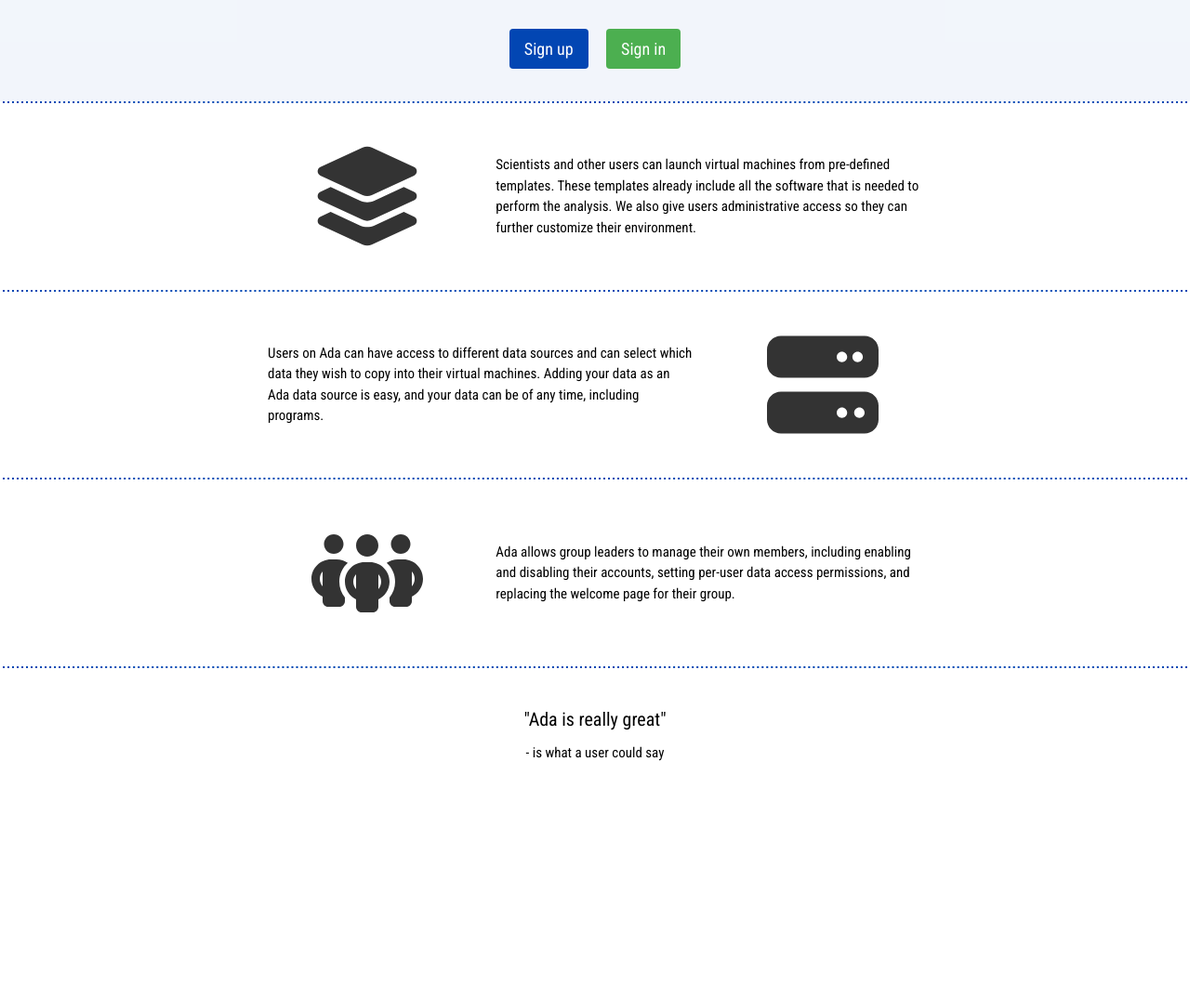
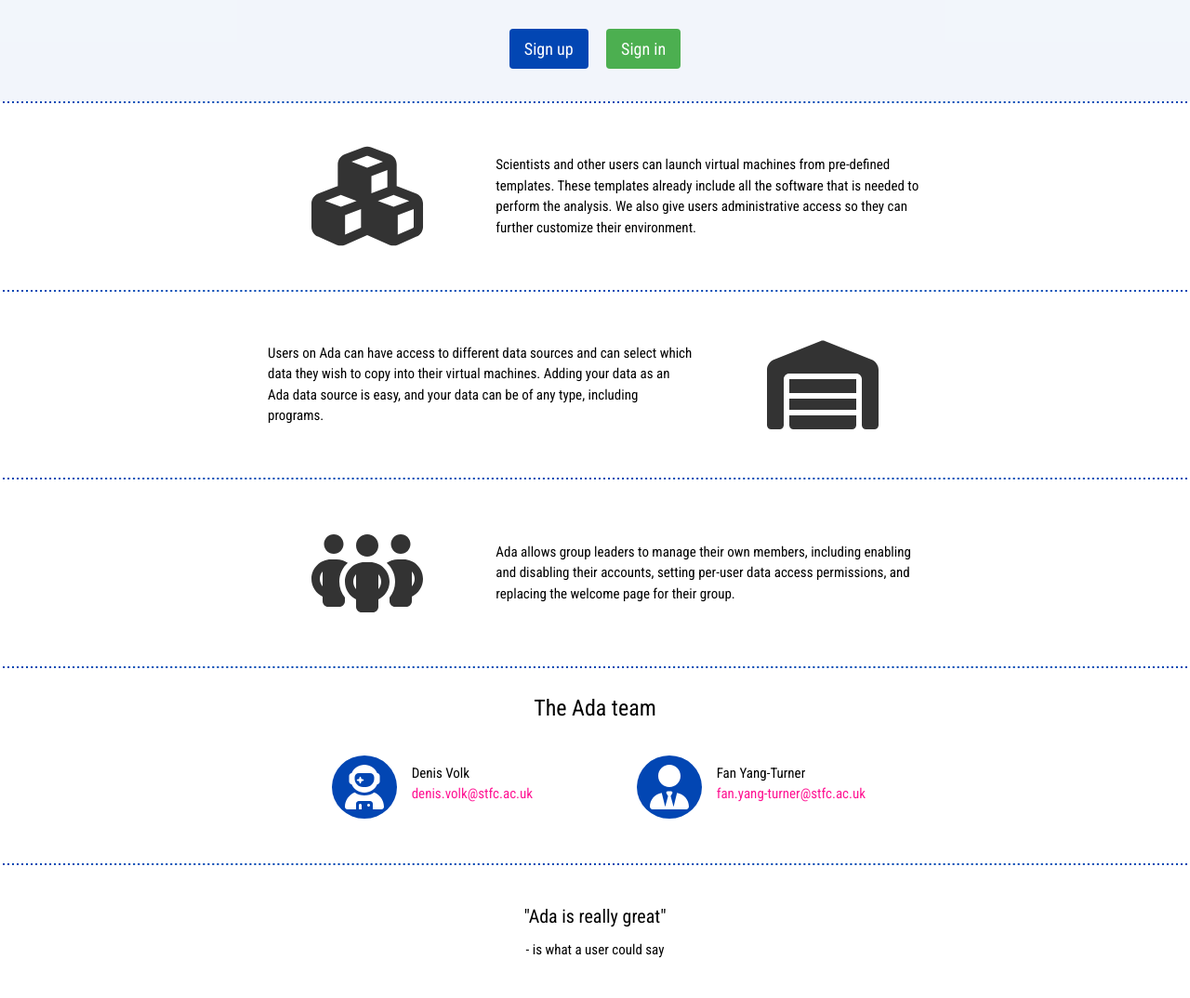
Before and after one commit to dvolk/ada2025, a Python web app: template templates/landing.jinja2 in a window 1280 px wide. Shown: the part 718-1792 px from the top of the page at 93% size. Before the commit the page ends 1537 px from the top, so only its background shows below. Run offline with Jinja, Linux system fonts and the light colour scheme; the template is opened without the code that fills it, so the values that code supplies are empty; some libraries are stand-ins or nearby versions.

Commit message:
add team to landing page

```diff
--- a/templates/landing.jinja2
+++ b/templates/landing.jinja2
@@ -38,12 +38,24 @@
              max-width: 120px;
              color: #333;
          }
+         .mid-icon {
+             font-size: 48px;
+             border-radius: 50%;
+             padding: 10px 5px 10px 5px;
+             max-width: 100px;
+             background-color: rgb(2, 70, 179);
+             color: white;
+
+         }
          .set-width {
              max-width: 800px;
          }
          hr {
              border: 1px dashed;
              margin: 0;
+         }
+         .email {
+             color: rgb(255, 20, 147) !important;
          }
         </style>
     </head>
@@ -77,7 +89,7 @@
             <div class="w3-container set-width" style="padding-top: 25px; padding-bottom: 25px;">
             <div class="w3-container w3-row" style="display: flex; align-items: center;">
                 <div class="w3-container w3-third">
-                    <i class="fa fa-fw fa-layer-group big-icon"></i>
+                    <i class="fa fa-fw fa-cubes big-icon"></i>
                 </div>
                 <div class="w3-container w3-twothird" style="text-align: left;">
                     <p>Scientists and other users can launch virtual machines from pre-defined templates. These templates already include all the software that is needed to perform the analysis. We also give users administrative access so they can further customize their environment.</p>
@@ -92,10 +104,10 @@
             <div class="w3-container set-width" style="padding-top: 25px; padding-bottom: 25px;">
             <div class="w3-container w3-row" style="display: flex; align-items: center;">
                 <div class="w3-container w3-twothird" style="text-align: left;">
-                    <p>Users on Ada can have access to different data sources and can select which data they wish to copy into their virtual machines. Adding your data as an Ada data source is easy, and your data can be of any time, including programs.</p>
+                    <p>Users on Ada can have access to different data sources and can select which data they wish to copy into their virtual machines. Adding your data as an Ada data source is easy, and your data can be of any type, including programs.</p>
                 </div>
                 <div class="w3-container w3-third" style="text-align: center;" >
-                    <i class="fa fa-fw fa-server big-icon"></i>
+                    <i class="fa fa-fw fa-warehouse big-icon"></i>
                 </div>
             </div>
             </div>
@@ -116,6 +128,43 @@
             </div>
         </center>
 
+
+        <hr style="border: 1px dashed" class="ada-blue">
+
+        <center>
+            <div class="w3-container" style="width: 720px; padding-top: 15px; padding-bottom: 25px;">
+                <h3>The Ada team</h3>
+                <div class="w3-container w3-row w3-padding" style="display: flex; align-items: center;">
+                    <div class="w3-container w3-half">
+                        <p>
+                            <div class="w3-row">
+                                <div class="w3-third" style="text-align: right;">
+                                    <i class="fa fa-fw fa-user-astronaut mid-icon"></i>
+                                </div>
+                                <div class="w3-twothird w3-padding" style="text-align: left;">
+                                    Denis Volk<br/>
+                                    <a href="#" class="email">denis.volk@stfc.ac.uk</a>
+                                </div>
+                            </div>
+                        </p>
+                    </div>
+                    <div class="w3-container w3-half">
+                        <p>
+                            <div class="w3-row">
+                                <div class="w3-third" style="text-align: right;">
+                                    <i class="fa fa-fw fa-user-tie mid-icon ada-blue"></i>
+                                </div>
+                                <div class="w3-twothird w3-padding" style="text-align: left;">
+                                    Fan Yang-Turner<br/>
+                                    <a href="#" class="email">fan.yang-turner@stfc.ac.uk</a>
+                                </div>
+                            </div>
+                        </p>
+                    </div>
+                </div>
+            </div>
+        </center>
+
         <hr style="border: 1px dashed" class="ada-blue">
 
         <div class="w3-container w3-center" style="padding-top: 25px; padding-bottom: 25px;">
```
Lines whose indentation alone changed are shown as unchanged.
